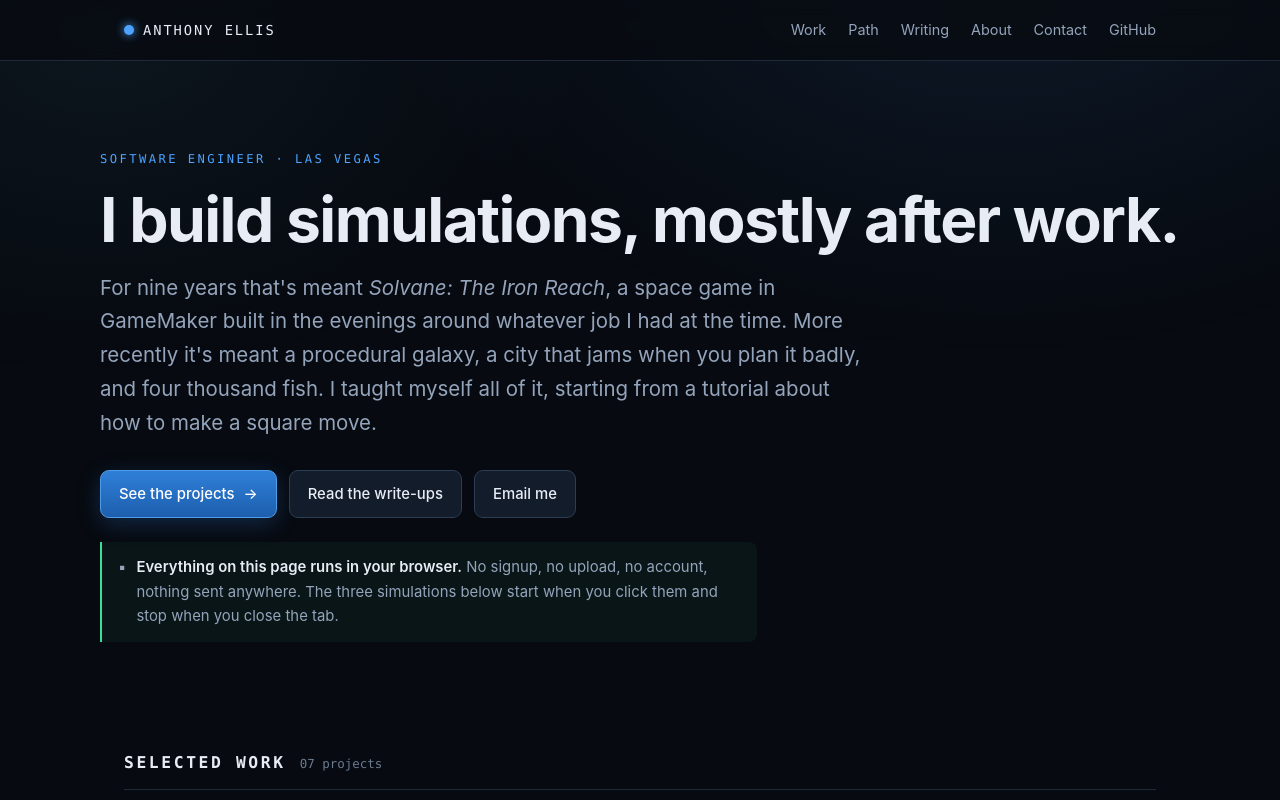
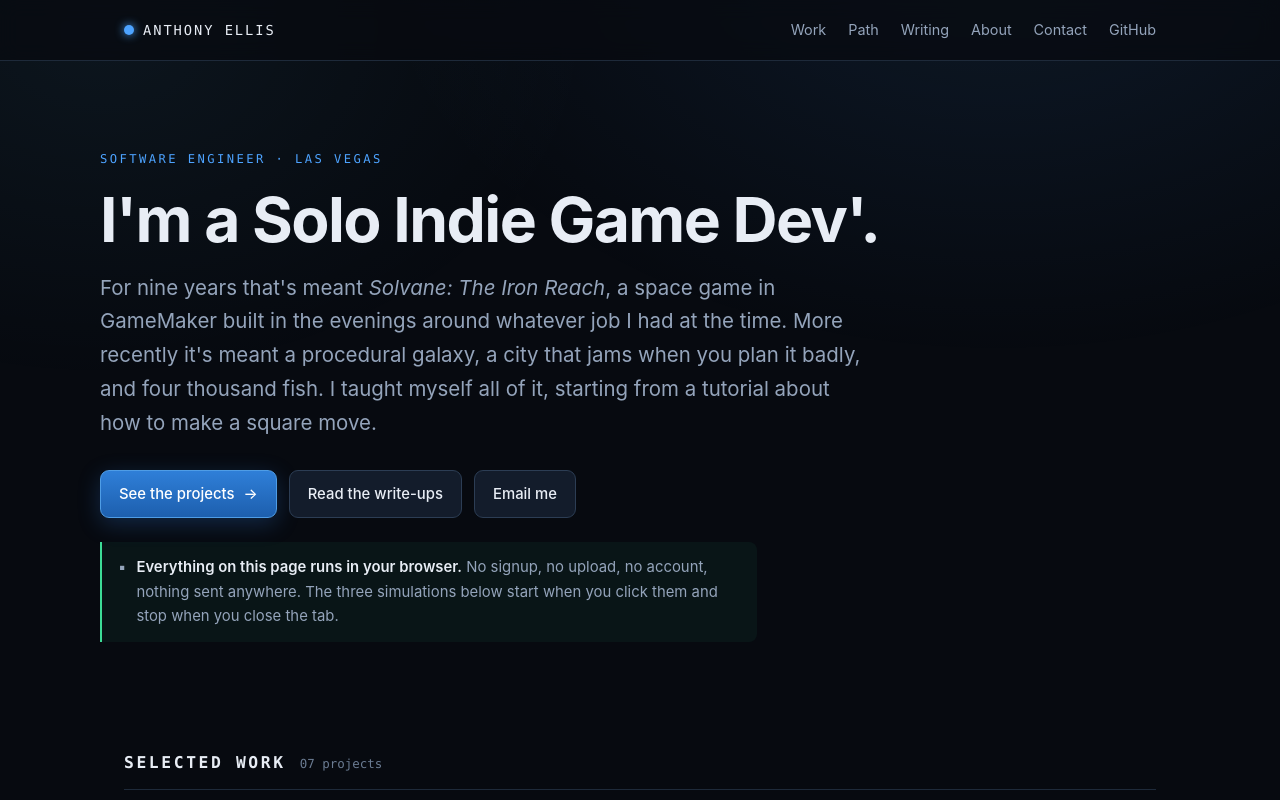
Before and after one commit to AnthonyEllisDev/portfolio, a website: page index.html in a window 1280 px wide. Shown: the top 800 px of the page. Drawn offline with Linux system fonts and the light colour scheme.

Commit message:
change header

```diff
--- a/index.html
+++ b/index.html
@@ -103,7 +103,7 @@
 
   <div class="hero wrap">
     <p class="eyebrow">Software engineer · Las Vegas</p>
-    <h1>I build simulations, mostly after work.</h1>
+    <h1>I'm a Solo Indie Game Dev'.</h1>
     <p class="lede">
       For nine years that's meant <em>Solvane: The Iron Reach</em>, a space game in GameMaker
       built in the evenings around whatever job I had at the time. More recently it's meant a
```
